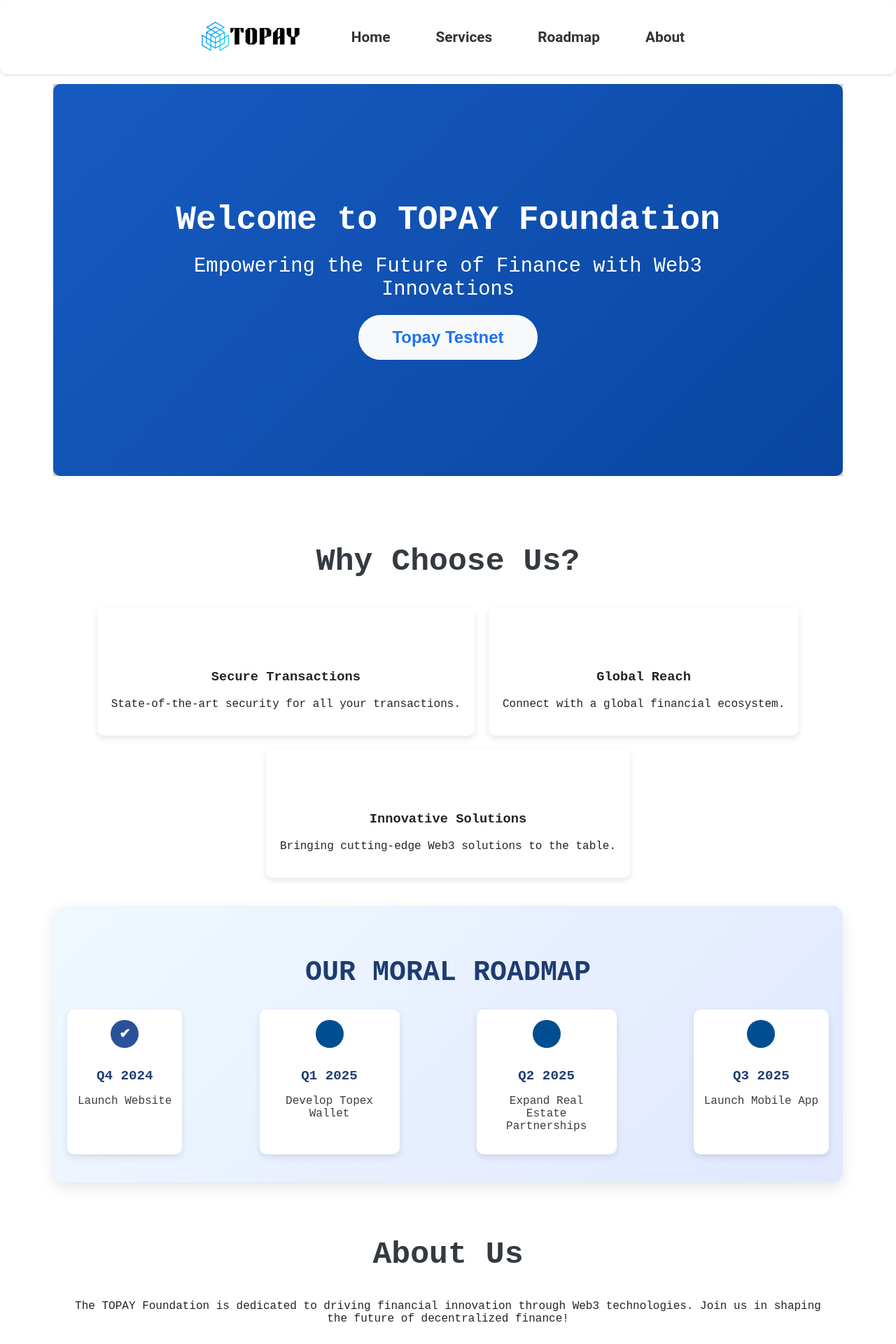
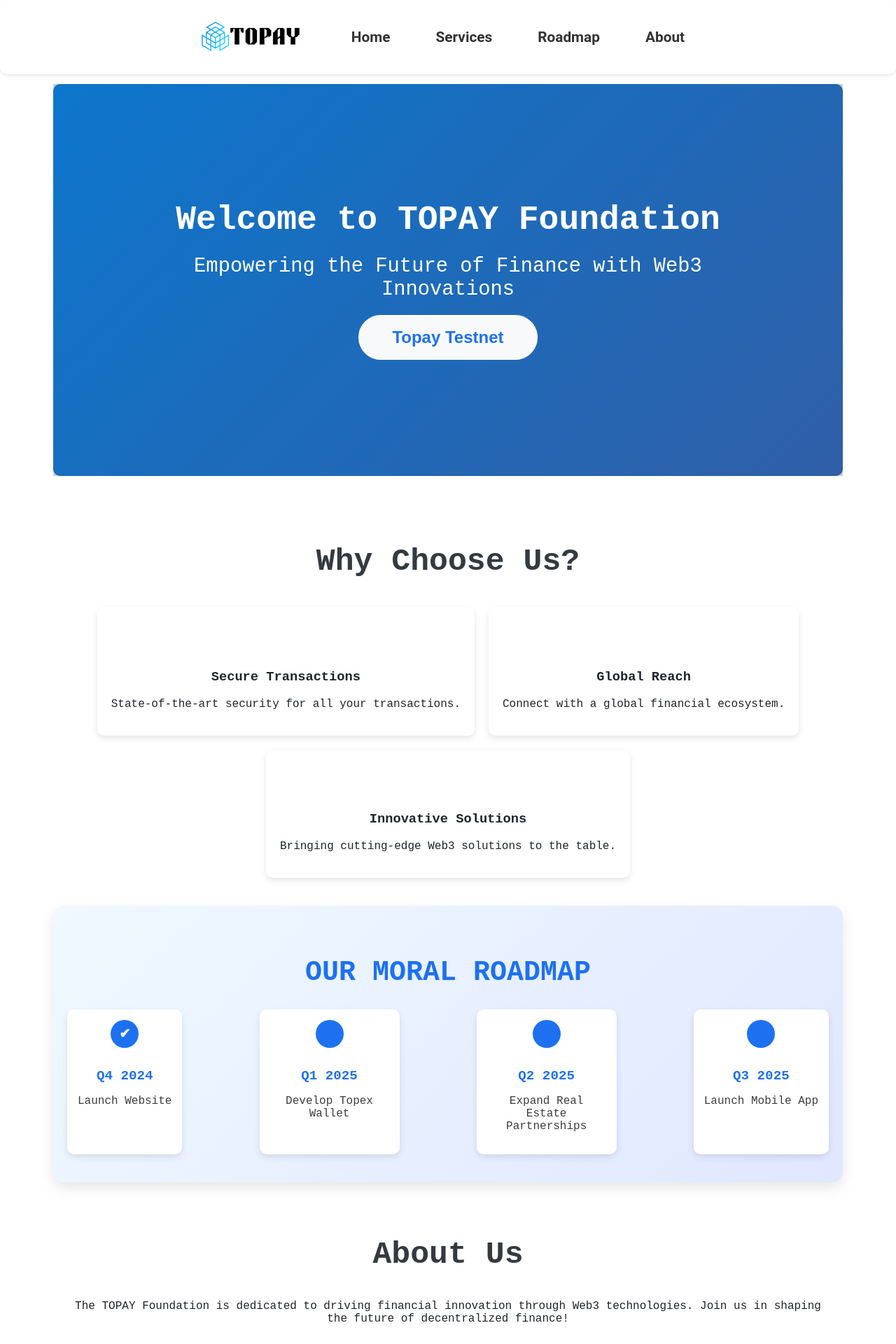
Before and after one commit to MdShahriya/topayfoundation.com, a React (Vite) app: page / in a window 1280 px wide. Shown: the top 1920 px of the page at 70% size. Built offline with nearby package versions, Linux system fonts and the light colour scheme.

Commit message:
color changes

```diff
--- a/src/styles/Home.css
+++ b/src/styles/Home.css
@@ -19,7 +19,7 @@
   justify-content: center;
   align-items: center;
   min-height: 70vh;
-  background: linear-gradient(135deg, #1d71f0, #0a58ca);
+  background: linear-gradient(135deg, hsl(207, 100%, 53%), #0853c4cb);
   color: white;
   border-radius: 10px;
   padding: 20px;
--- a/src/styles/ShortRoadmap.css
+++ b/src/styles/ShortRoadmap.css
@@ -11,7 +11,7 @@
 .short-roadmap h2 {
     font-size: 2.5rem;
     margin-bottom: 30px;
-    color: #1e3c72;
+    color: #1d71f0;
     font-weight: bold;
     text-transform: uppercase;
 }
@@ -48,7 +48,7 @@
     width: 40px;
     height: 40px;
     margin-bottom: 10px;
-    background: #004e92;
+    background: #1d71f0;
     color: #fff;
     border-radius: 50%;
     display: flex;
@@ -59,14 +59,14 @@
 }
 
 .milestone-icon.completed {
-    background: #2a5298;
+    background: #1d71f0;
 }
 
 /* Milestone Content */
 .milestone-content h3 {
     font-size: 1.2rem;
     margin-bottom: 5px;
-    color: #1e3c72;
+    color: #1d71f0;
 }
 
 .milestone-content p {
```
